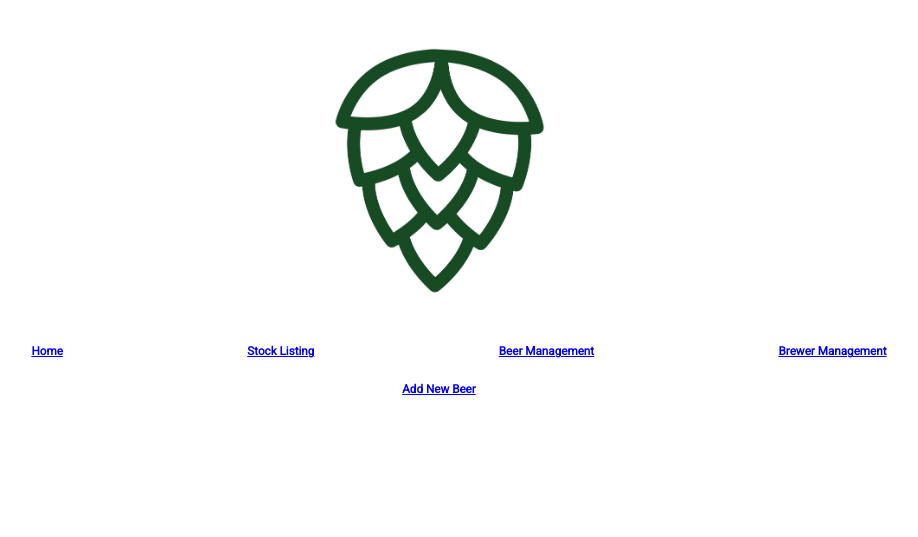
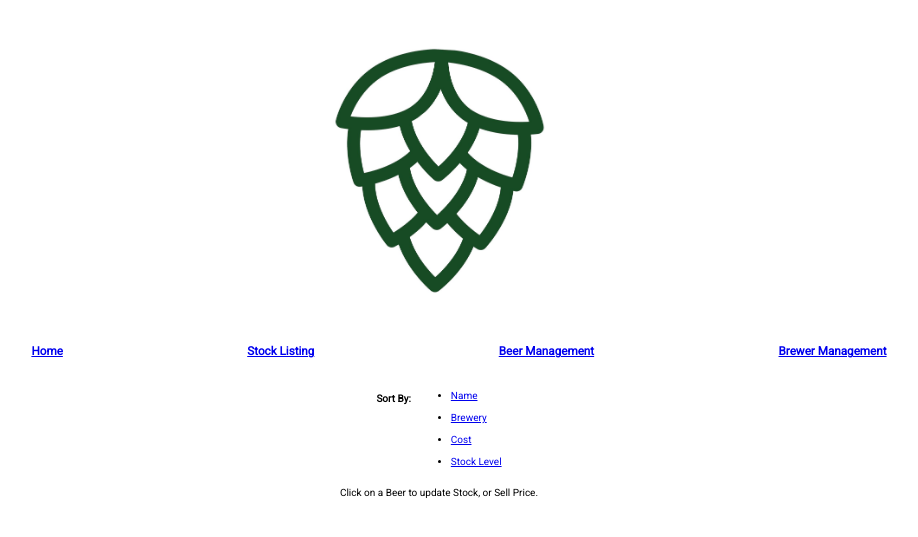
Before and after one commit to sailorjack94/smooth_hoperator, a Flask app: page /beers in a window 1280 px wide. Shown: the top 537 px of the page, without its empty margins (201-1119 px from the left). Run offline with Flask 2, Linux system fonts and the light colour scheme; data that the repository does not hold is empty; some libraries are stand-ins or nearby versions.

Commit message:
Added Sort Functions for Stock Listing

```diff
--- a/smooth_hoperator/controllers/beer_controller.py
+++ b/smooth_hoperator/controllers/beer_controller.py
@@ -12,7 +12,27 @@ beer_blueprint = Blueprint('beer', __name__)
 @beer_blueprint.route('/beers')
 def beers():
     beers = beer_repository.select_all()
-    return render_template('beers/index.html', all_beers = beers)
+    return render_template('beers/stock.html', all_beers = beers)
+
+@beer_blueprint.route('/beers/name')
+def beers_by_name():
+    return redirect('/beers')
+
+
+@beer_blueprint.route('/beers/stock')
+def beers_by_stock():
+    beers = beer_repository.select_all_by_stock()
+    return render_template('beers/stock.html', all_beers = beers)
+
+@beer_blueprint.route('/beers/cost')
+def beers_by_cost():
+    beers = beer_repository.select_all_by_cost()
+    return render_template('beers/stock.html', all_beers = beers)
+
+@beer_blueprint.route('/beers/brewer')
+def beers_by_brewer():
+    beers = beer_repository.select_all_order_by_brewer()
+    return render_template('beers/stock.html', all_beers = beers)
 
 # Returns all details for a selected beer. Use for edit beer page.
 @beer_blueprint.route('/beers/<id>', methods = ['GET'])
@@ -49,7 +69,7 @@ def add_new_beer():
 @beer_blueprint.route('/stock')
 def stock():
     beers = beer_repository.select_all()
-    return render_template('beers/stock.html', all_beers = beers)
+    return render_template('beers/index.html', all_beers = beers)
 
 @beer_blueprint.route('/beers/<id>/edit', methods=['GET'])
 def edit_beer(id):
--- a/smooth_hoperator/repositories/beer_repository.py
+++ b/smooth_hoperator/repositories/beer_repository.py
@@ -24,6 +24,36 @@ def select_all():
         beers.append(beer)
     return beers
 
+def select_all_by_stock():
+    beers = []
+    sql = "SELECT * FROM beers ORDER BY stock DESC"
+    results = run_sql(sql)
+    for row in results:
+        brewer = brewer_repository.select(row['brewer_id'])
+        beer = Beer(row['name'], row['description'], row['style'], row['stock'], row['buy_price'], row['sell_price'], brewer, row['id'])
+        beers.append(beer)
+    return beers
+
+def select_all_by_cost():
+    beers = []
+    sql = "SELECT * FROM beers ORDER BY sell_price ASC"
+    results = run_sql(sql)
+    for row in results:
+        brewer = brewer_repository.select(row['brewer_id'])
+        beer = Beer(row['name'], row['description'], row['style'], row['stock'], row['buy_price'], row['sell_price'], brewer, row['id'])
+        beers.append(beer)
+    return beers
+
+def select_all_order_by_brewer():
+    beers = []
+    sql = "SELECT * FROM beers ORDER BY brewer_id ASC"
+    results = run_sql(sql)
+    for row in results:
+        brewer = brewer_repository.select(row['brewer_id'])
+        beer = Beer(row['name'], row['description'], row['style'], row['stock'], row['buy_price'], row['sell_price'], brewer, row['id'])
+        beers.append(beer)
+    return beers
+
 def select(id):
     beer = None
     sql = 'SELECT * FROM beers WHERE id = %s'
@@ -34,6 +64,21 @@ def select(id):
         brewer = brewer_repository.select(result['brewer_id'])
         beer = Beer(result['name'], result['description'], result['style'], result['stock'], result['buy_price'], result['sell_price'], brewer, result['id'])
     return beer
+
+def select_by_brewer(brewer_id):
+    beers = []
+    sql = "SELECT * FROM beers WHERE brewer_id = %s"
+    values = [brewer_id]
+    results = run_sql(sql, values)
+
+    for row in results:
+        brewer = brewer_repository.select(row['brewer_id'])
+        beer = Beer(row['name'], row['description'], row['style'], row['stock'], row['buy_price'], row['sell_price'], brewer, row['id'] )
+        beers.append(beer)
+    return beers
+
+
+
 
 def delete_all():
     sql = "DELETE FROM beers"
--- a/smooth_hoperator/static/styles/main.css
+++ b/smooth_hoperator/static/styles/main.css
@@ -64,3 +64,7 @@ p.in-stock {
     font-weight: bold;
     color:green;
 }
+
+form.new-beer-form {
+    text-align: center;
+}
--- a/smooth_hoperator/templates/base.html
+++ b/smooth_hoperator/templates/base.html
@@ -16,8 +16,8 @@
     <div>
         <ul class='main-nav'>
             <a href='/'><h3>Home</h3></a>
-            <a href = '/stock'><h3>Stock Listing</h3></a>
-            <a href ='/beers'><h3>Beer Management</h3></a>
+            <a href = '/beers'><h3>Stock Listing</h3></a>
+            <a href ='/stock'><h3>Beer Management</h3></a>
             <a href = '/brewers'><h3>Brewer Management</h3></a>
         </ul>
 
--- a/smooth_hoperator/templates/beers/edit.html
+++ b/smooth_hoperator/templates/beers/edit.html
@@ -45,7 +45,11 @@
         <label for="brewer">Brewer: </label>
         <select id="brewer" name="brewer">
             {% for brewer in all_brewers %}
-            <option value="{{ brewer.id }}">{{ brewer.name }}</option>
+            <option value="{{ brewer.id }}"
+            {% if beer.brewer.id == brewer.id %} selected = "selected" {%endif%}>
+            {{ brewer.name }}
+
+            </option>
             {% endfor %}
         </select>
         <br><br><br>
--- a/smooth_hoperator/templates/beers/index.html
+++ b/smooth_hoperator/templates/beers/index.html
@@ -1,13 +1,13 @@
 {%extends 'base.html'%}
 {%block content%}
 
-<a href="/beers"><h3 style='text-align:center;'>Add New Beer</h3></a>
-<br><br>
+<a href="/beers/new"><h3 style='text-align:center;'>Add New Beer</h3></a>
+<h5 style = 'text-align:center'>Full Beer information below. Click Edit Beer to Edit details.</h5>
 
 {% for beer in all_beers %}
 <section class='inventory-section'>
     <div class='inventory-container'>
-        <a href="/beers/{{beer.id}}/edit">{{beer.name}}</a>
+        <a href="/beers/{{beer.id}}">{{beer.name}}</a>
         <div>
             <b>Name:</b>{{beer.name}}
         </div>
--- a/smooth_hoperator/templates/beers/stock.html
+++ b/smooth_hoperator/templates/beers/stock.html
@@ -4,10 +4,10 @@
 <nav style="text-align:left" class='sort-by-selector'>
     <h4>Sort By: </h4>
     <ul class='sort-by'>
-        <li><a href="/stock?name">Name</a></li><br>
-        <li><a href="/stock?brewery">Brewery</a></li><br>
-        <li><a href="/stock?cost">Cost</a></li><br>
-        <li><a href="/stock?stock">Stock Level</a></li>
+        <li><a href="/beers/name">Name</a></li><br>
+        <li><a href="/beers/brewer">Brewery</a></li><br>
+        <li><a href="/beers/cost">Cost</a></li><br>
+        <li><a href="/beers/stock">Stock Level</a></li>
     </ul>
 </nav>
 <nav>
@@ -24,6 +24,9 @@
 
         <div>
             <b>Brewer:</b> {{beer.brewer.name}}
+        </div>
+        <div>
+            <b>Sell Price:</b> {{beer.sell_price}}
         </div>
 
         <div>
--- a/smooth_hoperator/templates/brewers/index.html
+++ b/smooth_hoperator/templates/brewers/index.html
@@ -15,6 +15,12 @@
         <div>
             <b>Description:</b> {{brewer.description}}
         </div>
+        <br>
+        <br>
+        <div>
+            <a href="/brewers/{{brewer.id}}/edit">Edit Brewer</a>
+            </div>
+
     </div>
 </div>
 
--- a/smooth_hoperator/templates/brewers/new.html
+++ b/smooth_hoperator/templates/brewers/new.html
@@ -8,12 +8,14 @@
       <label for="name">Brewery Name: </label>
       <input type="text" id="name" name="name" placeholder="Brewer Name" required autofocus>
     </div>
-
+  <br>
     <div>
       <label for="description">Description: </label>
       <input type="textarea" id="description" name="description" placeholder="Description" required autofocus>
     </div>
 
+    <br>
+    <br>
 
     <button type="submit">Add Brewer</button>
 
```
Also changed, not shown: smooth_hoperator/templates/beers/new.html (+10 -7 lines).
